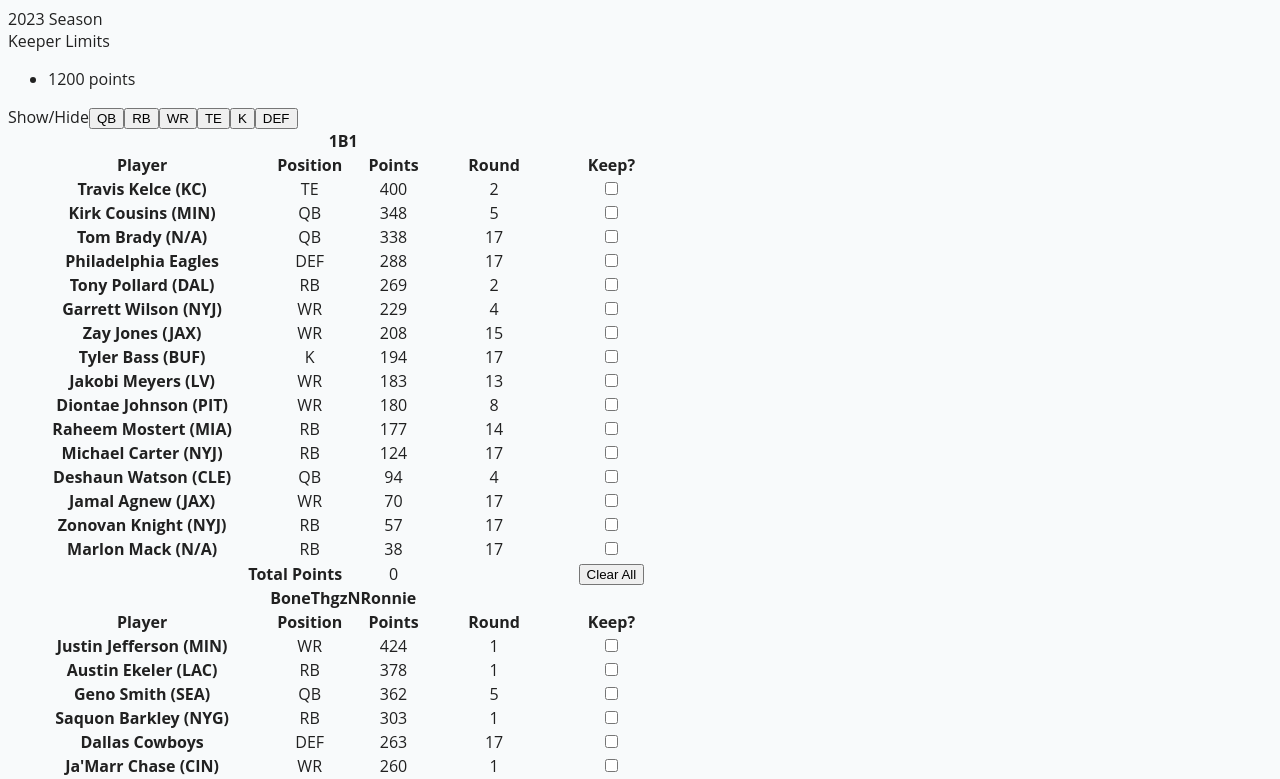
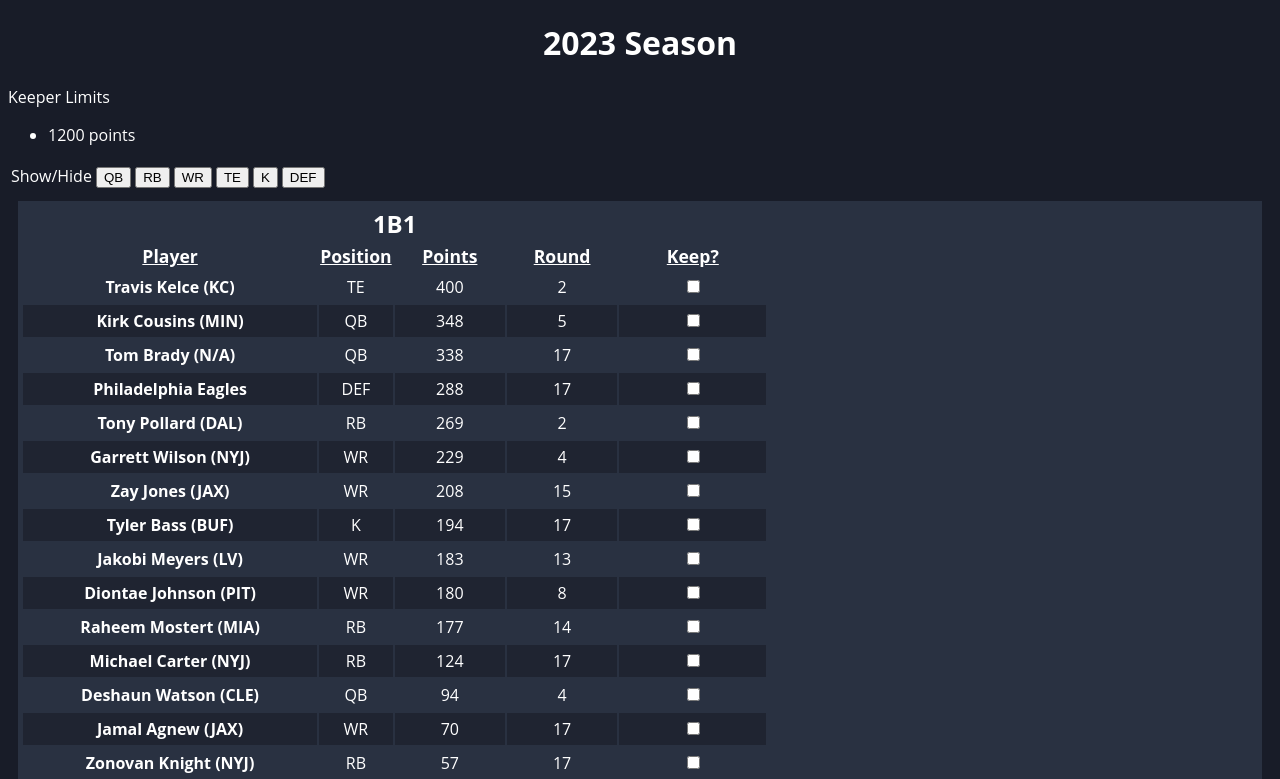
Before and after one commit to michaeljohnalbers/sleeper-helper, a React app in the folder website/: page / in a window 1280 px wide. Shown: the top 779 px of the page. Built offline with nearby package versions, Linux system fonts and the light colour scheme.

Commit message:
More styling; sleeper colors, sizes, paddings

```diff
--- a/website/src/components/App.tsx
+++ b/website/src/components/App.tsx
@@ -36,10 +36,8 @@
         <>
             <div className="app">
                 <TopBox year={year} cap={season.cap} visibilityMap={visibleState} callback={visibleCallback} />
-                <div>
-                    <div>
-                        {teamList}
-                    </div>
+                <div className="teams">
+                    {teamList}
                 </div>
                 <TextDiv text={"Player data gathered on " + season.metadata.player_data_pull_date} className="footnote" />
                 <TextDiv text={"Player round cost last updated on " + season.metadata.player_rankings_gen_date} className="footnote" />
--- a/website/src/components/Team.tsx
+++ b/website/src/components/Team.tsx
@@ -33,13 +33,13 @@
 
     return(
         <>
-            <div>
-                <table>
+            <div className="team">
+                <table className="teamTable">
                     <thead>
-                    <tr>
+                    <tr className="owner">
                         <th colSpan={5}>{teamData.owner.user_name}</th>
                     </tr>
-                    <tr>
+                    <tr className="playerHeader">
                         <th scope="col">Player</th>
                         <th scope="col">Position</th>
                         <th scope="col">Points</th>
--- a/website/src/components/TopBox.tsx
+++ b/website/src/components/TopBox.tsx
@@ -11,21 +11,27 @@
     let positionButtons : React.JSX.Element[] = [];
     visibilityMap.forEach((visible: boolean, position: string) => {
         let text = <Text text={position} className={visible ? 'plain_text' : 'strike'} />
-        positionButtons.push(<button key={position} className="position_button" onClick={() => callback(position)}>{text}</button>);
+        positionButtons.push(<td><button key={position} className="position_button" onClick={() => callback(position)}>{text}</button></td>);
     });
 
     return(
         <>
             <div>
-                <TextDiv text={season} className="plain_text" />
+                <div className="season">
+                    <h1>{season}</h1>
+                </div>
                 <Text text="Keeper Limits" className="plain_text" />
                 <ul>
                     <li><Text text={capPoints} className="plain_text" /></li>
                 </ul>
-                <div>
-                    <Text text="Show/Hide" className="plain_text" />
-                    {positionButtons}
-                </div>
+                <table className="visibilityTable">
+                    <tbody>
+                    <tr>
+                        <td><Text text="Show/Hide" className="plain_text" /></td>
+                        {positionButtons}
+                        </tr>
+                    </tbody>
+                </table>
             </div>
         </>
     )
--- a/website/src/style/style.css
+++ b/website/src/style/style.css
@@ -1,13 +1,14 @@
-/**
-  sleeper dark: #181c28
- */
 
-@import "table.css";
+@import "teamTable.css";
 
 body {
-  background-color: rgb(248, 250, 251);
-  color: rgb(33, 33, 33);
+  background-color: #181c28;
+  color: #ffffff;
   font-family: "Open Sans",Arial,Helvetica,sans-serif;
+}
+
+.season{
+  text-align: center;
 }
 
 .plain_text {}
@@ -22,6 +23,25 @@
 
 .footnote {
   font-size: 0.75em;
+}
+
+/*
+.teams {
+  display: flex;
+  flex-direction: column;
+  flex-wrap: wrap;
+  align-items: center;
+}
+ */
+
+.team {
+  background-color: rgba(58, 70, 91, 0.5);
+  margin: 10px;
+  padding: 3px;
+}
+
+.visibilityTable {
+  table-layout: fixed;
 }
 
 
--- a/website/src/style/table.css
+++ /dev/null
@@ -1,51 +0,0 @@
-/*
-Styling for the players table
- */
-table {
-    table-layout: fixed;
-    border-collapse: collapse;
-}
-
-tbody td, tfoot td {
-    text-align: center;
-}
-
-tfoot th {
-    text-align: right;
-}
-
-/* Player */
-thead th:nth-child(1) {
-    width: 40%;
-}
-
-/* Position */
-thead th:nth-child(2) {
-    width: 10%;
-}
-
-/* Points*/
-thead th:nth-child(3) {
-    width: 15%;
-}
-
-/* Round */
-thead th:nth-child(4) {
-    width: 15%;
-}
-
-/* Keep? */
-thead th:nth-child(5) {
-    width: 20%;
-}
-
-/*
-TODO: later when colors are sorted
-tbody tr:nth-child(odd) {
-  background-color: #ff33cc;
-}
-
-tbody tr:nth-child(even) {
-  background-color: #e495e4;
-}
- */
--- /dev/null
+++ b/website/src/style/teamTable.css
@@ -0,0 +1,68 @@
+/*
+Styling for the players table. Largely from
+https://developer.mozilla.org/en-US/docs/Learn/CSS/Building_blocks/Styling_tables
+ */
+.teamTable table {
+    table-layout: fixed;
+    border-collapse: collapse;
+}
+
+.owner {
+    font-size: 150%;
+}
+
+.playerHeader {
+    font-size: 110%;
+    text-decoration: underline;
+}
+
+/* Puts a little vertical spacing between each player's row */
+.teamTable tbody td, tr {
+    padding-bottom: 5px;
+    padding-top: 5px;
+}
+
+.teamTable tbody td, tfoot td {
+    text-align: center;
+}
+
+.teamTable tfoot {
+    font-size: 115%;
+}
+
+.teamTable tfoot th {
+    text-align: right;
+}
+
+.teamTable tfoot td {
+    padding: 5px;
+}
+
+/* Player */
+.teamTable thead th:nth-child(1) {
+    width: 40%;
+}
+
+/* Position */
+.teamTable thead th:nth-child(2) {
+    width: 10%;
+}
+
+/* Points*/
+.teamTable thead th:nth-child(3) {
+    width: 15%;
+}
+
+/* Round */
+.teamTable thead th:nth-child(4) {
+    width: 15%;
+}
+
+/* Keep? */
+.teamTable thead th:nth-child(5) {
+    width: 20%;
+}
+
+.teamTable tbody tr:nth-child(even) {
+  background-color: #1f2431;
+}
```
